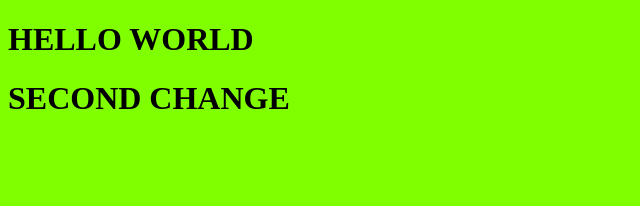
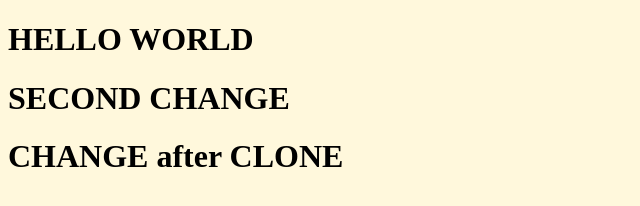
Before and after one commit to premprakashkashyap8/P1withGIT, a plain HTML site: page index.html in a window 1280 px wide. Shown: the whole page, without its empty margins (0-640 px from the left). Drawn offline with Linux system fonts and the light colour scheme.

Commit message:
commit after clone,self clone

```diff
--- a/index.html
+++ b/index.html
@@ -10,6 +10,8 @@
 <body>
     <h1>HELLO WORLD</h1>
     <h1>SECOND CHANGE</h1>
+    <h1>CHANGE after CLONE</h1>
+
 
 </body>
 </html>
--- a/style.css
+++ b/style.css
@@ -1,3 +1,3 @@
 body{
-    background-color: chartreuse;
+    background-color: cornsilk;
 }
```
